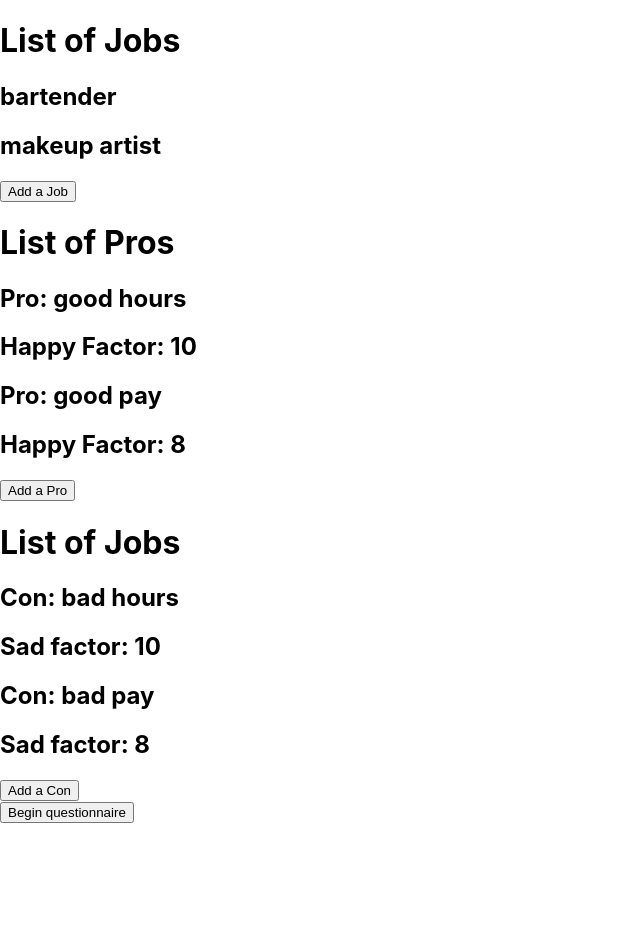
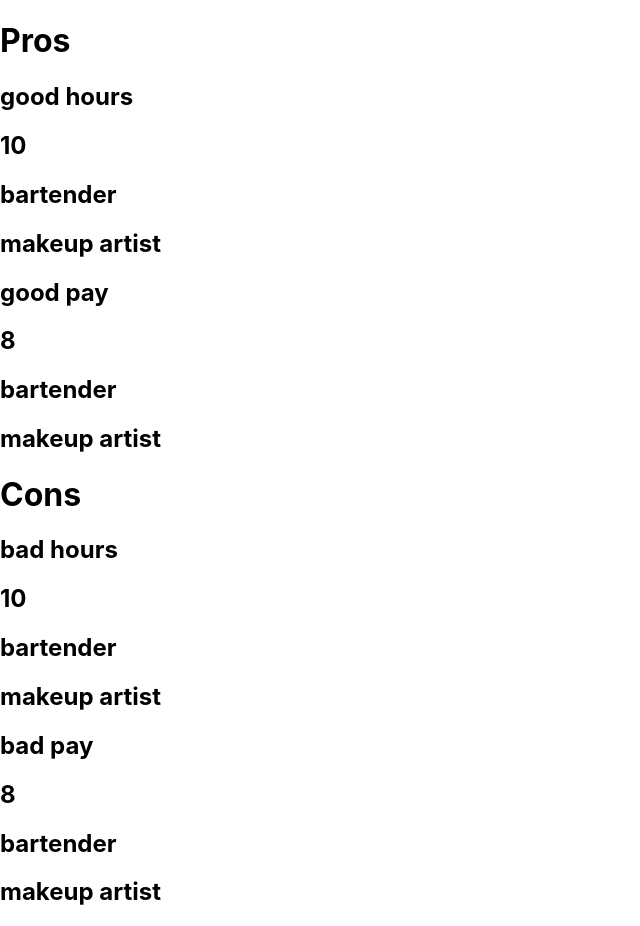
Before and after one commit to WillHoward95/job-helper, a React (Create React App) app: page /questionnaire in a window 1280 px wide. Shown: the whole page, without its empty margins (0-640 px from the left). Before the commit the page ends 823 px from the top, so only its background shows below. Built offline with nearby package versions, Linux system fonts and the light colour scheme.

Commit message:
added react router and built out foundations for the questionnaire

```diff
--- a/src/App.js
+++ b/src/App.js
@@ -1,9 +1,21 @@
 import React from "react";
 import Inputs from "./components/Inputs";
+import Questionnaire from "./components/Questionnaire";
+import { BrowserRouter, Routes, Route } from "react-router-dom";
 // import "./App.css";
 
 const App = () => {
-  return <Inputs />;
+  return (
+    <>
+      <BrowserRouter>
+        <Routes>
+          <Route index element={<Inputs />}></Route>
+          <Route path="/inputs" element={<Inputs />}></Route>
+          <Route path="/questionnaire" element={<Questionnaire />}></Route>
+        </Routes>
+      </BrowserRouter>
+    </>
+  );
 };
 
 export default App;
--- a/src/components/Inputs.jsx
+++ b/src/components/Inputs.jsx
@@ -9,7 +9,9 @@ const Inputs = () => {
       <JobsListInputs />
       <ProsListInputs />
       <ConsListInputs />
-      <button>Begin questionnaire</button>
+      <a href="/questionnaire">
+        <button>Begin questionnaire</button>
+      </a>
     </div>
   );
 };
--- /dev/null
+++ b/src/components/Questionnaire.jsx
@@ -0,0 +1,13 @@
+import ProsQuestionnaire from "./Questionnaire/ProsQuestionnaire";
+import ConsQuestionnaire from "./Questionnaire/ConsQuestionnaire";
+
+const Questionnaire = () => {
+  return (
+    <div>
+      <ProsQuestionnaire />
+      <ConsQuestionnaire />
+    </div>
+  );
+};
+
+export default Questionnaire;
--- /dev/null
+++ b/src/components/Questionnaire/ConsQuestionnaire.jsx
@@ -0,0 +1,24 @@
+import { selectCons } from "../../features/job/jobSlice";
+import { useSelector } from "react-redux";
+import QuestionnaireElement from "./QuestionnaireElement";
+
+const ConsQuestionnaire = () => {
+  const cons = useSelector(selectCons);
+
+  return (
+    <div>
+      <h1>Cons</h1>
+      {cons.map((item, index) => {
+        return (
+          <div key={index}>
+            <h2>{item.con}</h2>
+            <h2>{item.weight}</h2>
+            <QuestionnaireElement />
+          </div>
+        );
+      })}
+    </div>
+  );
+};
+
+export default ConsQuestionnaire;
--- /dev/null
+++ b/src/components/Questionnaire/ProsQuestionnaire.jsx
@@ -0,0 +1,24 @@
+import { selectPros } from "../../features/job/jobSlice";
+import { useSelector } from "react-redux";
+import QuestionnaireElement from "./QuestionnaireElement";
+
+const ProsQuestionnaire = () => {
+  const pros = useSelector(selectPros);
+
+  return (
+    <div>
+      <h1>Pros</h1>
+      {pros.map((item, index) => {
+        return (
+          <div key={index}>
+            <h2>{item.pro}</h2>
+            <h2>{item.weight}</h2>
+            <QuestionnaireElement />
+          </div>
+        );
+      })}
+    </div>
+  );
+};
+
+export default ProsQuestionnaire;
--- /dev/null
+++ b/src/components/Questionnaire/QuestionnaireElement.jsx
@@ -0,0 +1,16 @@
+import { selectJobs } from "../../features/job/jobSlice";
+import { useSelector } from "react-redux";
+
+const QuestionnaireElement = () => {
+  const jobs = useSelector(selectJobs);
+
+  return (
+    <div>
+      {jobs.map((item, index) => {
+        return <h2 key={index}>{item}</h2>;
+      })}
+    </div>
+  );
+};
+
+export default QuestionnaireElement;
```
